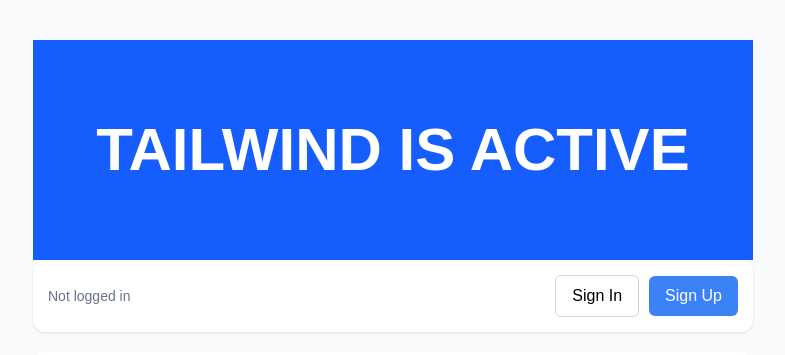
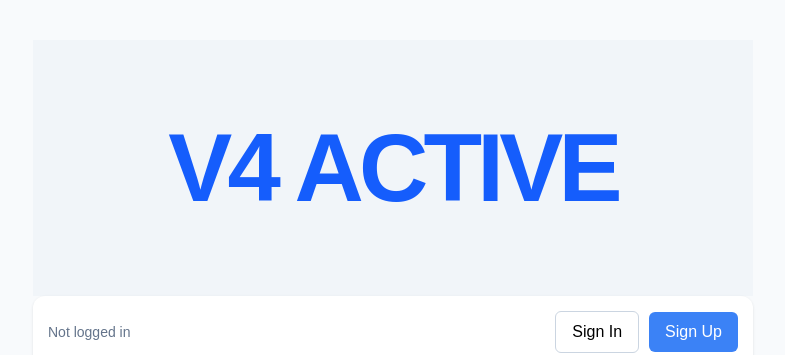
Before and after one commit to sbtingle1/sellslip, a Next.js app: page / in a window 1280 px wide. Shown: the top 355 px of the page, without its empty margins (247-1032 px from the left). Built offline with nearby package versions, Linux system fonts and the light colour scheme; no server answers; the database is empty.

Commit message:
Update page.tsx

```diff
--- a/app/page.tsx
+++ b/app/page.tsx
@@ -89,8 +89,8 @@
 
   return (
     <main style={{ padding: '40px', maxWidth: '800px', margin: '0 auto', fontFamily: 'sans-serif', backgroundColor: '#f8fafc', minHeight: '100vh' }}>
-     <h1 className="bg-blue-600 text-white text-center py-20 text-6xl font-black uppercase">
-  Tailwind is Active
+    <h1 className="text-8xl font-black text-blue-600 bg-slate-100 p-20 text-center uppercase tracking-tighter">
+  V4 Active
 </h1>
 
       {/* --- AUTH HEADER --- */}
```
